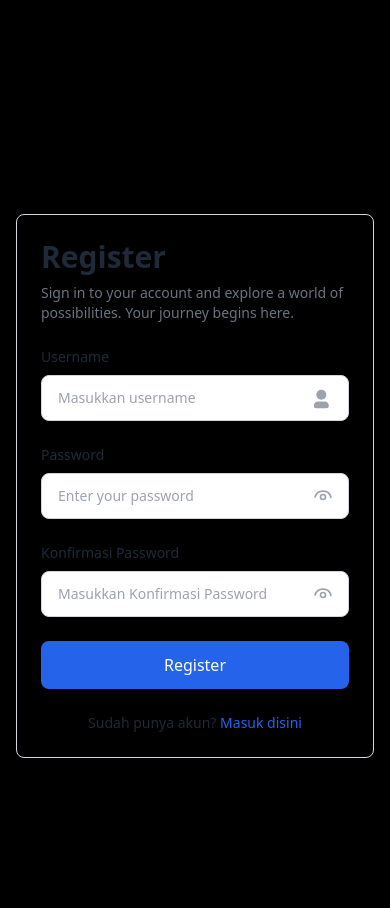
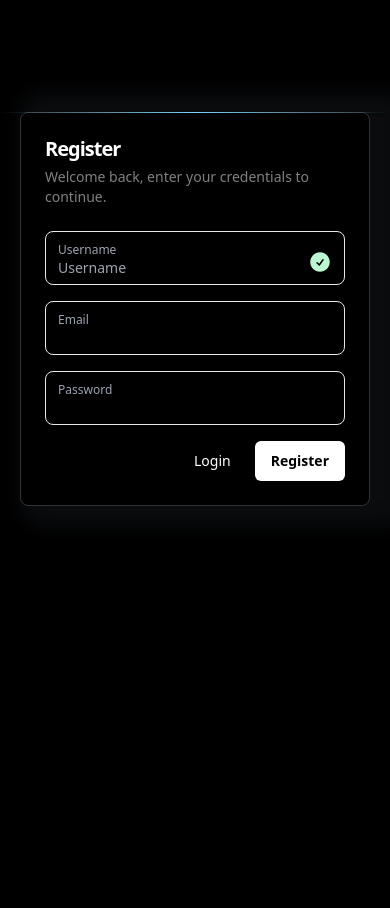
Before and after one commit to Noval-code/capstone, a Flask app: page /web_auth/register in a window 390 px wide. After the commit the page ends 512 px from the top, so only its background shows below. Run offline with Flask 3, Linux system fonts and the light colour scheme; some libraries are stand-ins or nearby versions.

Commit message:
update web auth

```diff
--- a/templates/auth/login.html
+++ b/templates/auth/login.html
@@ -74,7 +74,7 @@
         <div class="mt-4 flex items-center justify-end gap-x-2">
           <a
             class="inline-flex items-center justify-center rounded-md text-sm font-medium transition-all focus-visible:outline-none focus-visible:ring-2 focus-visible:ring-ring focus-visible:ring-offset-2 disabled:pointer-events-none disabled:opacity-50 hover:bg-accent hover:ring hover:ring-white h-10 px-4 py-2 duration-200"
-            href="/register"
+            href="{{url_for('web_auth.register')}}"
             >Register</a
           >
           <button
--- a/templates/auth/register.html
+++ b/templates/auth/register.html
@@ -1,108 +1,99 @@
-{% extends "base.html" %} {% block content %}
-<main class="page-center">
-  <div class="min-h-screen flex items-center justify-center py-6 px-4">
-    <!-- Container -->
-    <div class="grid md:grid-cols-2 items-center gap-8 max-w-6xl w-full">
-      <!-- Login Form -->
-      <div class="border border-gray-300 rounded-lg p-6 shadow-lg max-w-md w-full mx-auto">
-        <form class="space-y-6" method="POST" action="{{ url_for('auth_admin.register') }}">
-          <!-- Title -->
+{% extends "base.html" %} {% block content %} {% with messages = get_flashed_messages(with_categories=true) %} {% if messages %}
+<div class="fixed top-5 right-5 max-w-sm w-full z-50 space-y-4">
+  {% for category, message in messages %}
+  <div
+    class="px-4 py-3 rounded-lg shadow-lg {% if category == 'success' %} bg-green-100 text-green-700 border-l-4 border-green-500 {% elif category == 'danger' %} bg-red-100 text-red-700 border-l-4 border-red-500 {% elif category == 'warning' %} bg-yellow-100 text-yellow-700 border-l-4 border-yellow-500 {% elif category == 'info' %} bg-blue-100 text-blue-700 border-l-4 border-blue-500 {% else %} bg-gray-100 text-gray-700 border-l-4 border-gray-500 {% endif %}"
+  >
+    <div class="flex items-center">
+      <div class="flex-1 text-sm font-medium">{{ message }}</div>
+      <button class="ml-4 text-gray-500 hover:text-gray-700" onclick="this.parentElement.parentElement.remove()">&times;</button>
+    </div>
+  </div>
+  {% endfor %}
+</div>
+{% endif %} {% endwith %}
+<div class="relative mt-12 w-full max-w-lg sm:mt-10">
+  <div class="relative -mb-px h-px w-full bg-gradient-to-r from-transparent via-sky-300 to-transparent" bis_skin_checked="1"></div>
+  <div
+    class="mx-5 border dark:border-b-white/50 dark:border-t-white/50 border-b-white/20 sm:border-t-white/20 shadow-[20px_0_20px_20px] shadow-slate-500/10 dark:shadow-white/20 rounded-lg border-white/20 border-l-white/20 border-r-white/20 sm:shadow-sm lg:rounded-xl lg:shadow-none"
+  >
+    <div class="flex flex-col p-6">
+      <h3 class="text-xl font-semibold leading-6 tracking-tighter">Register</h3>
+      <p class="mt-1.5 text-sm font-medium text-white/50">Welcome back, enter your credentials to continue.</p>
+    </div>
+    <div class="p-6 pt-0">
+      <form method="POST" action="{{url_for('web_auth.register')}}">
+        <!-- username input -->
+        <div>
           <div>
-            <h3 class="text-gray-800 text-3xl font-extrabold">Register</h3>
-            <p class="text-gray-500 text-sm mt-2">Sign in to your account and explore a world of possibilities. Your journey begins here.</p>
-          </div>
-
-          <!-- Username Input -->
-          <div>
-            <label for="username" class="text-gray-800 text-sm mb-2 block">Username</label>
-            <div class="relative">
-              <input id="username" name="username" type="text" required class="w-full text-sm text-gray-800 border border-gray-300 px-4 py-3 rounded-lg focus:outline-none focus:ring-2 focus:ring-blue-600" placeholder="Masukkan username" />
-              <svg xmlns="http://www.w3.org/2000/svg" class="absolute right-4 top-3.5 w-5 h-5 text-gray-400" fill="currentColor" viewBox="0 0 24 24">
-                <circle cx="10" cy="7" r="6"></circle>
-                <path d="M14 15H6a5 5 0 0 0-5 5 3 3 0 0 0 3 3h12a3 3 0 0 0 3-3 5 5 0 0 0-5-5z"></path>
-              </svg>
+            <div class="group relative rounded-lg border focus-within:border-sky-200 px-3 pb-1.5 pt-2.5 duration-200 focus-within:ring focus-within:ring-sky-300/30">
+              <div class="flex justify-between">
+                <label class="text-xs font-medium text-muted-foreground group-focus-within:text-white text-gray-400">Username</label>
+                <div class="absolute right-3 translate-y-2 text-green-200">
+                  <svg xmlns="http://www.w3.org/2000/svg" viewBox="0 0 24 24" fill="currentColor" class="w-6 h-6">
+                    <path
+                      fill-rule="evenodd"
+                      d="M2.25 12c0-5.385 4.365-9.75 9.75-9.75s9.75 4.365 9.75 9.75-4.365 9.75-9.75 9.75S2.25 17.385 2.25 12Zm13.36-1.814a.75.75 0 1 0-1.22-.872l-3.236 4.53L9.53 12.22a.75.75 0 0 0-1.06 1.06l2.25 2.25a.75.75 0 0 0 1.14-.094l3.75-5.25Z"
+                      clip-rule="evenodd"
+                    />
+                  </svg>
+                </div>
+              </div>
+              <input
+                type="text"
+                name="username"
+                placeholder="Username"
+                autocomplete="off"
+                class="block w-full border-0 bg-transparent p-0 text-sm file:my-1 file:rounded-full file:border-0 file:bg-accent file:px-4 file:py-2 file:font-medium placeholder:text-muted-foreground/90 focus:outline-none focus:ring-0 sm:leading-7 text-foreground"
+              />
             </div>
           </div>
-
-          <!-- Password Input -->
+        </div>
+        <!-- email input -->
+        <div class="mt-4">
           <div>
-            <label for="password" class="text-gray-800 text-sm mb-2 block">Password</label>
-            <div class="relative">
-              <input
-                id="password"
-                name="password"
-                type="password"
-                required
-                class="w-full text-sm text-gray-800 border border-gray-300 px-4 py-3 rounded-lg focus:outline-none focus:ring-2 focus:ring-blue-600"
-                placeholder="Enter your password"
-              />
-              <!-- Visibility Toggle Icon -->
-              <button type="button" id="toggle-password" class="absolute right-4 top-3.5 text-gray-400 hover:text-gray-600 focus:outline-none" aria-label="Toggle Password Visibility">
-                <!-- Default icon -->
-                <svg id="eye-icon" xmlns="http://www.w3.org/2000/svg" class="w-5 h-5" fill="none" stroke="currentColor" viewBox="0 0 24 24">
-                  <path stroke-linecap="round" stroke-linejoin="round" stroke-width="2" d="M15 12a3 3 0 11-6 0 3 3 0 016 0z" />
-                  <path stroke-linecap="round" stroke-linejoin="round" stroke-width="2" d="M2.458 12C3.732 7.943 7.523 5 12 5c4.478 0 8.268 2.943 9.542 7-.07.224-.145.445-.229.662" />
-                </svg>
-                <!-- Hidden icon -->
-                <svg id="eye-slash-icon" xmlns="http://www.w3.org/2000/svg" class="w-5 h-5 hidden" fill="none" stroke="currentColor" viewBox="0 0 24 24">
-                  <path
-                    stroke-linecap="round"
-                    stroke-linejoin="round"
-                    stroke-width="2"
-                    d="M13.875 18.825A10.05 10.05 0 0112 19c-4.478 0-8.268-2.943-9.542-7A9.926 9.926 0 017 9.3m9.278-2.528c1.636 1.643 2.647 3.822 2.82 6.004M5.167 5.167a9.944 9.944 0 014.568-2.168m5.131 4.564L12 12m0 0L9.64 9.64M12 12l2.36 2.36M12 12l2.36-2.36M12 12L9.64 14.36"
-                  />
-                </svg>
-              </button>
+            <div class="group relative rounded-lg border focus-within:border-sky-200 px-3 pb-1.5 pt-2.5 duration-200 focus-within:ring focus-within:ring-sky-300/30">
+              <div class="flex justify-between">
+                <label class="text-xs font-medium text-muted-foreground group-focus-within:text-white text-gray-400">Email</label>
+              </div>
+              <div class="flex items-center">
+                <input type="email" name="email" class="block w-full border-0 bg-transparent p-0 text-sm file:my-1 placeholder:text-muted-foreground/90 focus:outline-none focus:ring-0 focus:ring-teal-500 sm:leading-7 text-foreground" />
+              </div>
             </div>
           </div>
-          <!-- Confirm Password Input -->
+        </div>
+        <!-- password input -->
+        <div class="mt-4">
           <div>
-            <label for="password" class="text-gray-800 text-sm mb-2 block">Konfirmasi Password</label>
-            <div class="relative">
-              <input
-                id="confirmPassword"
-                name="confirmPassword"
-                type="password"
-                required
-                class="w-full text-sm text-gray-800 border border-gray-300 px-4 py-3 rounded-lg focus:outline-none focus:ring-2 focus:ring-blue-600"
-                placeholder="Masukkan Konfirmasi Password"
-              />
-              <!-- Visibility Toggle Icon -->
-              <button type="button" id="toggle-password" class="absolute right-4 top-3.5 text-gray-400 hover:text-gray-600 focus:outline-none" aria-label="Toggle Password Visibility">
-                <!-- Default icon -->
-                <svg id="eye-icon" xmlns="http://www.w3.org/2000/svg" class="w-5 h-5" fill="none" stroke="currentColor" viewBox="0 0 24 24">
-                  <path stroke-linecap="round" stroke-linejoin="round" stroke-width="2" d="M15 12a3 3 0 11-6 0 3 3 0 016 0z" />
-                  <path stroke-linecap="round" stroke-linejoin="round" stroke-width="2" d="M2.458 12C3.732 7.943 7.523 5 12 5c4.478 0 8.268 2.943 9.542 7-.07.224-.145.445-.229.662" />
-                </svg>
-                <!-- Hidden icon -->
-                <svg id="eye-slash-icon" xmlns="http://www.w3.org/2000/svg" class="w-5 h-5 hidden" fill="none" stroke="currentColor" viewBox="0 0 24 24">
-                  <path
-                    stroke-linecap="round"
-                    stroke-linejoin="round"
-                    stroke-width="2"
-                    d="M13.875 18.825A10.05 10.05 0 0112 19c-4.478 0-8.268-2.943-9.542-7A9.926 9.926 0 017 9.3m9.278-2.528c1.636 1.643 2.647 3.822 2.82 6.004M5.167 5.167a9.944 9.944 0 014.568-2.168m5.131 4.564L12 12m0 0L9.64 9.64M12 12l2.36 2.36M12 12l2.36-2.36M12 12L9.64 14.36"
-                  />
-                </svg>
-              </button>
+            <div class="group relative rounded-lg border focus-within:border-sky-200 px-3 pb-1.5 pt-2.5 duration-200 focus-within:ring focus-within:ring-sky-300/30">
+              <div class="flex justify-between">
+                <label class="text-xs font-medium text-muted-foreground group-focus-within:text-white text-gray-400">Password</label>
+              </div>
+              <div class="flex items-center">
+                <input
+                  type="password"
+                  name="password"
+                  class="block w-full border-0 bg-transparent p-0 text-sm file:my-1 placeholder:text-muted-foreground/90 focus:outline-none focus:ring-0 focus:ring-teal-500 sm:leading-7 text-foreground"
+                />
+              </div>
             </div>
           </div>
-
-          <!-- Register Button -->
-          <button type="submit" class="w-full py-3 px-4 bg-blue-600 text-white rounded-lg shadow-lg hover:bg-blue-700 focus:outline-none focus:ring-2 focus:ring-blue-600">Register</button>
-
-          <!-- Register Link -->
-          <p class="text-sm text-center text-gray-800">
-            Sudah punya akun?
-            <a href="{{ url_for('auth_admin.login') }}" class="text-blue-600 hover:underline">Masuk disini</a>
-          </p>
-        </form>
-      </div>
-
-      <!-- Image -->
-      <div class="hidden md:block lg:h-96 h-72">
-        <img src="{{ url_for('static', filename='img/travel-register.png') }}" alt="Login Illustration" class="w-full h-auto object-cover rounded-lg" />
-      </div>
+        </div>
+        <div class="mt-4 flex items-center justify-end gap-x-2">
+          <a
+            class="inline-flex items-center justify-center rounded-md text-sm font-medium transition-all focus-visible:outline-none focus-visible:ring-2 focus-visible:ring-ring focus-visible:ring-offset-2 disabled:pointer-events-none disabled:opacity-50 hover:bg-accent hover:ring hover:ring-white h-10 px-4 py-2 duration-200"
+            href="{{url_for('web_auth.login')}}"
+            >Login</a
+          >
+          <button
+            class="font-semibold hover:bg-black hover:text-white hover:ring hover:ring-white transition duration-300 inline-flex items-center justify-center rounded-md text-sm focus-visible:outline-none focus-visible:ring-2 focus-visible:ring-offset-2 disabled:pointer-events-none disabled:opacity-50 bg-white text-black h-10 px-4 py-2"
+            type="submit"
+          >
+            Register
+          </button>
+        </div>
+      </form>
     </div>
   </div>
-</main>
+</div>
 {% endblock %}
```
